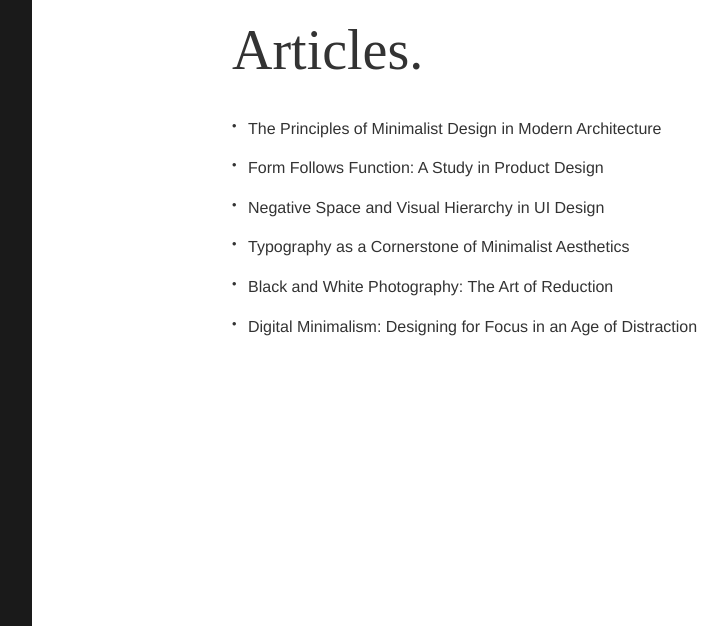
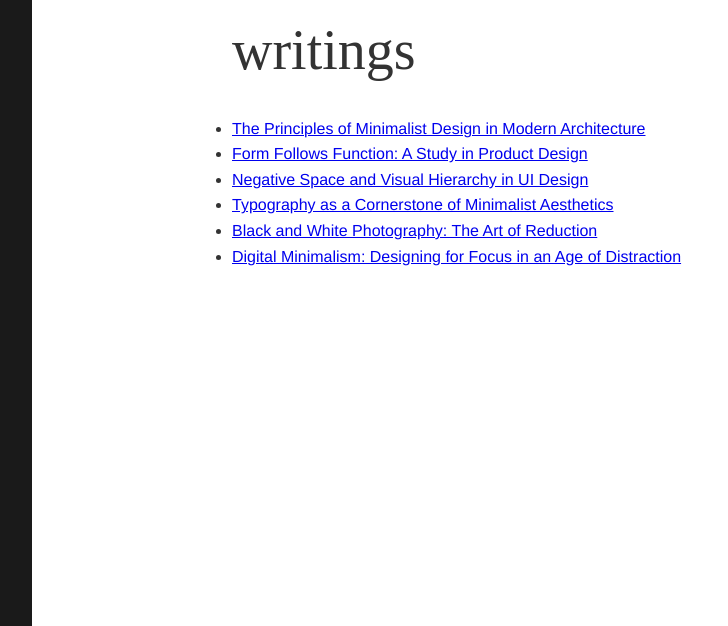
Before and after one commit to Firecracker280/Isamu, a Jekyll site: the page built from writings.md, in a window 1280 px wide, cut to the strip 274-900 px from the top of the page. Shown: the whole strip, without its empty margins (48-776 px from the left). Built offline with Jekyll 4.4.1, drawn with Linux system fonts in a browser that asks for light colours.

Commit message:
Update writings.md

```diff
--- a/writings.md
+++ b/writings.md
@@ -14,8 +14,8 @@ banner_image: /assets/images/writings-banner.jpg
   </section>
 
   <section class="content">
-    <h1>Articles.</h1>
-    <ul class="articles-list">
+    <h1>writings</h1>
+    <ul class="writings-list">
       <li><a href="/articles/minimalist-design-architecture">The Principles of Minimalist Design in Modern Architecture</a></li>
       <li><a href="/articles/form-follows-function">Form Follows Function: A Study in Product Design</a></li>
       <li><a href="/articles/negative-space-ui-design">Negative Space and Visual Hierarchy in UI Design</a></li>
```
